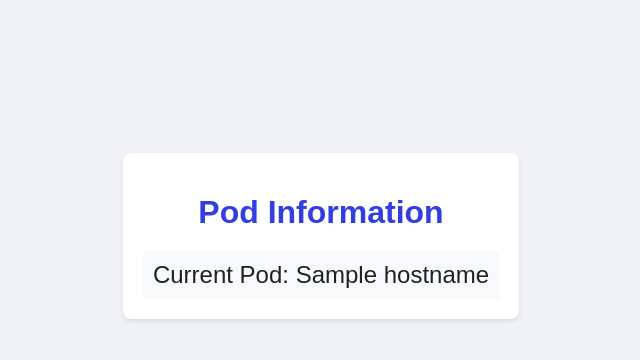
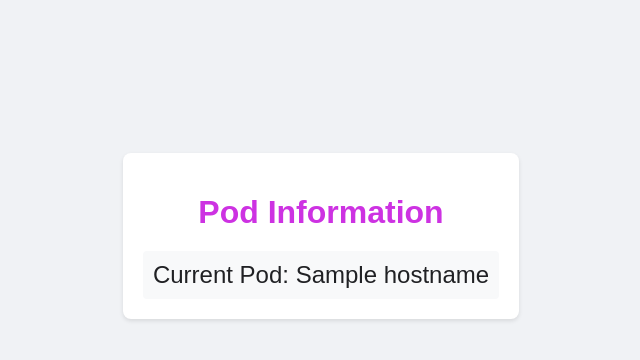
Before and after one commit to dellabeneta/project-argocd, a Python web app: template app/src/templates/index.html in a window 1280 px wide. Shown: the part 164-524 px from the top of the page, without its empty margins (319-959 px from the left). Run offline with Jinja, Linux system fonts and the light colour scheme; the template is opened without the code that fills it: most values are stand-ins (such as "Sample title", 1, 10 or a date in 2020).

```diff
--- a/app/src/templates/index.html
+++ b/app/src/templates/index.html
@@ -21,7 +21,7 @@
             box-shadow: 0 2px 4px rgba(0, 0, 0, 0.1);
         }
         h1 {
-            color: #323de2;
+            color: #cd32e2;
             margin-bottom: 20px;
         }
         .hostname {
```
Also changed, not shown: .github/workflows/build-deploy.yaml.
